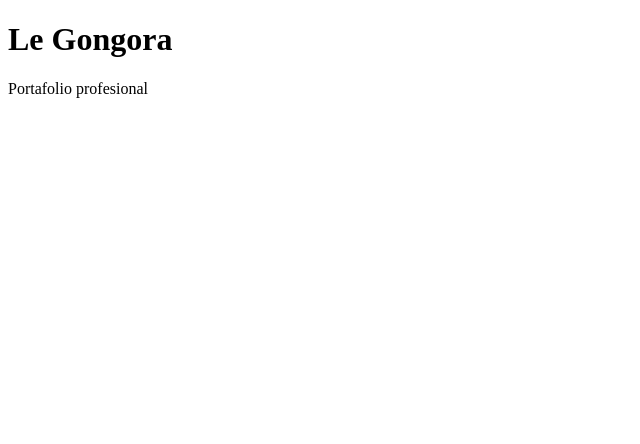
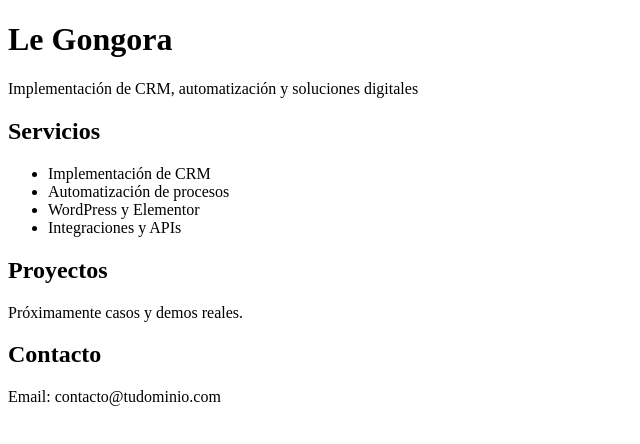
Before and after one commit to legongoraek/legongoraek.github.io, a plain HTML site: page index.html in a window 1280 px wide. Shown: the whole page, without its empty margins (0-640 px from the left). Drawn offline with Linux system fonts and the light colour scheme.

Commit message:
Revise title and add content sections in index.html
Updated the title and added sections for services, projects, and contact information.

```diff
--- a/index.html
+++ b/index.html
@@ -2,11 +2,40 @@
 <html lang="es">
 <head>
   <meta charset="UTF-8">
-  <title>Portafolio | Le Gongora</title>
+  <title>Le Gongora | Portafolio</title>
   <meta name="viewport" content="width=device-width, initial-scale=1.0">
+  <link rel="stylesheet" href="css/styles.css">
 </head>
 <body>
-  <h1>Le Gongora</h1>
-  <p>Portafolio profesional</p>
+
+  <!-- Header -->
+  <header>
+    <h1>Le Gongora</h1>
+    <p>Implementación de CRM, automatización y soluciones digitales</p>
+  </header>
+
+  <!-- Servicios -->
+  <section id="servicios">
+    <h2>Servicios</h2>
+    <ul>
+      <li>Implementación de CRM</li>
+      <li>Automatización de procesos</li>
+      <li>WordPress y Elementor</li>
+      <li>Integraciones y APIs</li>
+    </ul>
+  </section>
+
+  <!-- Proyectos -->
+  <section id="proyectos">
+    <h2>Proyectos</h2>
+    <p>Próximamente casos y demos reales.</p>
+  </section>
+
+  <!-- Contacto -->
+  <section id="contacto">
+    <h2>Contacto</h2>
+    <p>Email: contacto@tudominio.com</p>
+  </section>
+
 </body>
 </html>
```
